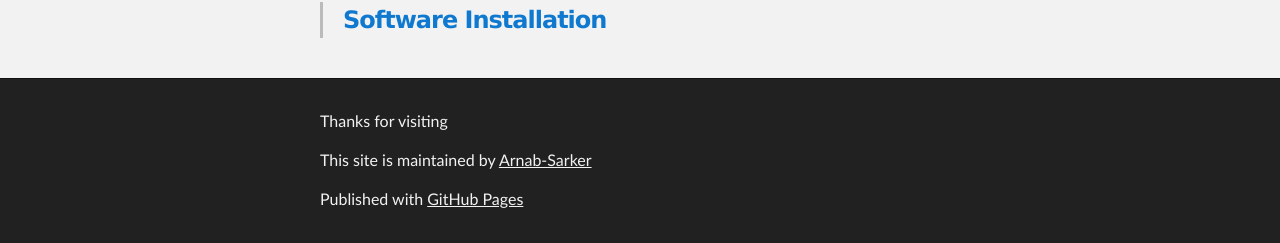
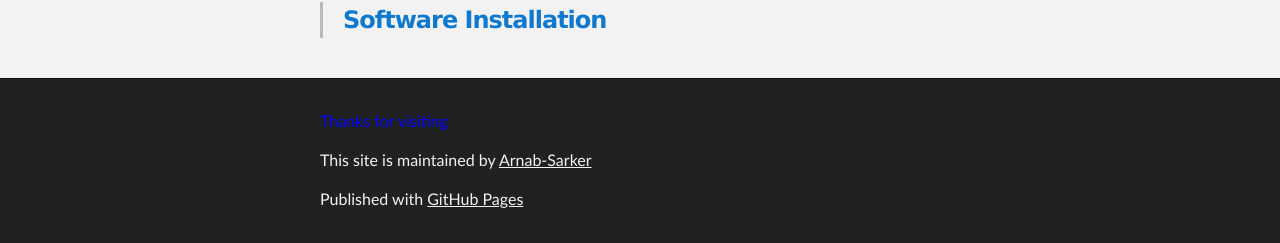
Before and after one commit to Arnab-Sarker/aaaa, a Jekyll site: the page built from index.md, in a window 1280 px wide. Shown: the part 1616-1859 px from the top of the page. Built offline with Jekyll 4.4.1, drawn with Linux system fonts in a browser that asks for light colours; our own code applies the rules of GitHub Pages for plain Markdown files.

Commit message:
Update default.html

```diff
--- a/_layouts/default.html
+++ b/_layouts/default.html
@@ -43,7 +43,7 @@
     <div id="footer_wrap" class="outer">
       <footer class="inner">
         {% if site.github.is_project_page %}
-        <p> Thanks for visiting <p>
+        <p> <span style="color:blue"> Thanks for visiting </span> <p>
         <p class="copyright"> This site is maintained by <a href="{{ site.github.owner_url }}">{{ site.github.owner_name }}</a></p>
         {% endif %}
         <p>Published with <a href="https://pages.github.com">GitHub Pages</a></p>
```
